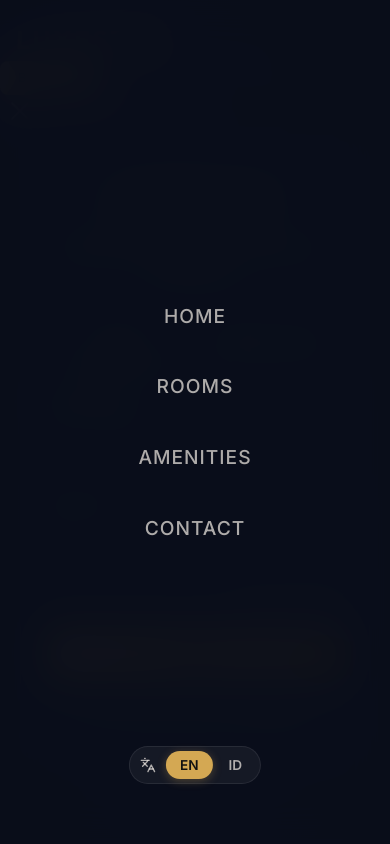
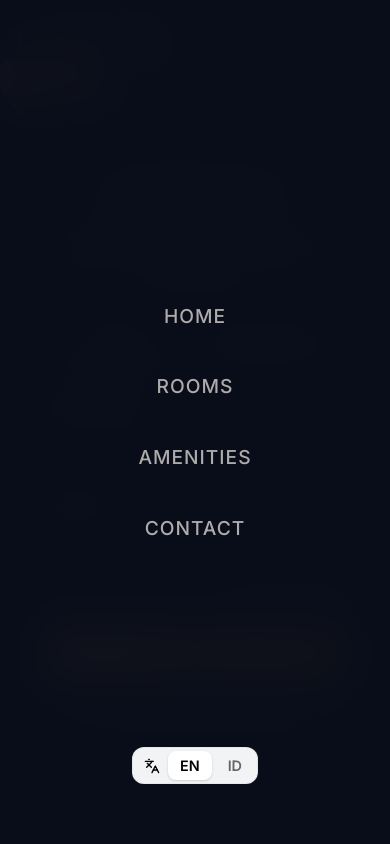
Before and after one commit to averoes67/luxestay, a website: page login.html in a window 390 px wide. Both pictures are taken after a click on the element 195 px from the left and 110 px from the top of the page. Shown: the top 844 px of the page. Drawn offline with nearby package versions, Linux system fonts and the light colour scheme; no server answers.

Commit message:
Update language switcher CSS to EXACTLY match the light grey reference image

```diff
--- a/css/style.css
+++ b/css/style.css
@@ -2421,43 +2421,44 @@ input[type="date"]::-webkit-calendar-picker-indicator {
 
 
 
+
 /* ── Custom Language Switcher ── */
 .lang-switcher-pill {
   display: inline-flex;
   align-items: center;
-  background: rgba(255, 255, 255, 0.05);
-  border: 1px solid rgba(255, 255, 255, 0.08);
-  border-radius: 30px;
+  background: #f1f3f5; /* Light grey background */
+  border-radius: 12px; /* Slightly rounded corners */
   padding: 4px;
-  gap: 2px;
+  gap: 4px;
+  box-shadow: inset 0 0 0 1px rgba(0,0,0,0.05); /* Very subtle inner border */
 }
 .lang-icon {
   display: flex;
   align-items: center;
   justify-content: center;
-  padding: 0 8px 0 6px;
-  color: var(--text-secondary);
+  padding: 0 4px 0 8px;
+  color: #000; /* Black icon */
 }
 .lang-pill-btn {
   appearance: none;
   -webkit-appearance: none;
-  outline: none;
   background: transparent;
   border: none;
-  color: var(--text-secondary);
-  font-size: 0.85rem;
+  color: #666; /* Dark grey text for inactive */
+  font-size: 0.9rem;
   font-weight: 600;
-  padding: 6px 14px;
-  border-radius: 20px;
+  padding: 6px 12px;
+  border-radius: 8px; /* Inner button radius */
   cursor: pointer;
-  transition: all 0.3s ease;
+  transition: all 0.2s ease;
   font-family: inherit;
+  outline: none;
 }
 .lang-pill-btn:hover {
-  color: var(--text-primary);
+  color: #000;
 }
 .lang-pill-btn.active {
-  background: var(--gold);
-  color: #111; /* Dark text for contrast against gold */
-  box-shadow: 0 2px 10px rgba(212, 168, 83, 0.3);
-}
+  background: #ffffff; /* White background for active */
+  color: #000; /* Black text for active */
+  box-shadow: 0 1px 3px rgba(0,0,0,0.1), 0 1px 2px rgba(0,0,0,0.06); /* Shadow to make it pop */
+}
--- a/login.html
+++ b/login.html
@@ -10,7 +10,7 @@
   <link href="https://fonts.googleapis.com/css2?family=Outfit:wght@300;400;500;600;700&amp;family=Inter:wght@300;400;500;600&amp;display=swap" rel="stylesheet">
 
   <!-- Stylesheet -->
-  <link rel="stylesheet" href="css/style.css?v=2">
+  <link rel="stylesheet" href="css/style.css?v=3">
 </head>
 <body>
 
```
Also changed, not shown: admin.html (+1 -1 lines), booking.html (+1 -1 lines), bump.js (added, +9 -0 lines), dashboard.html (+1 -1 lines), exact_css.js (added, +55 -0 lines), index.html (+1 -1 lines), rooms.html (+1 -1 lines).
